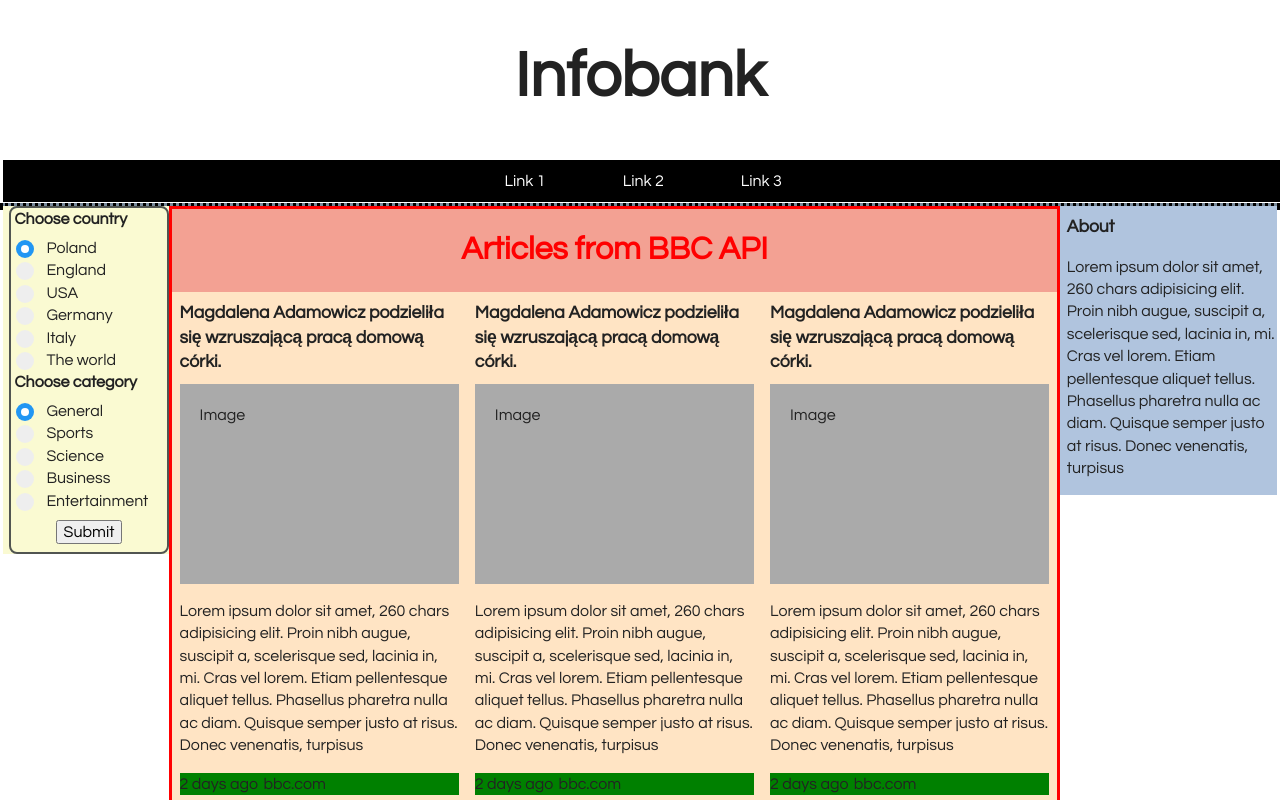
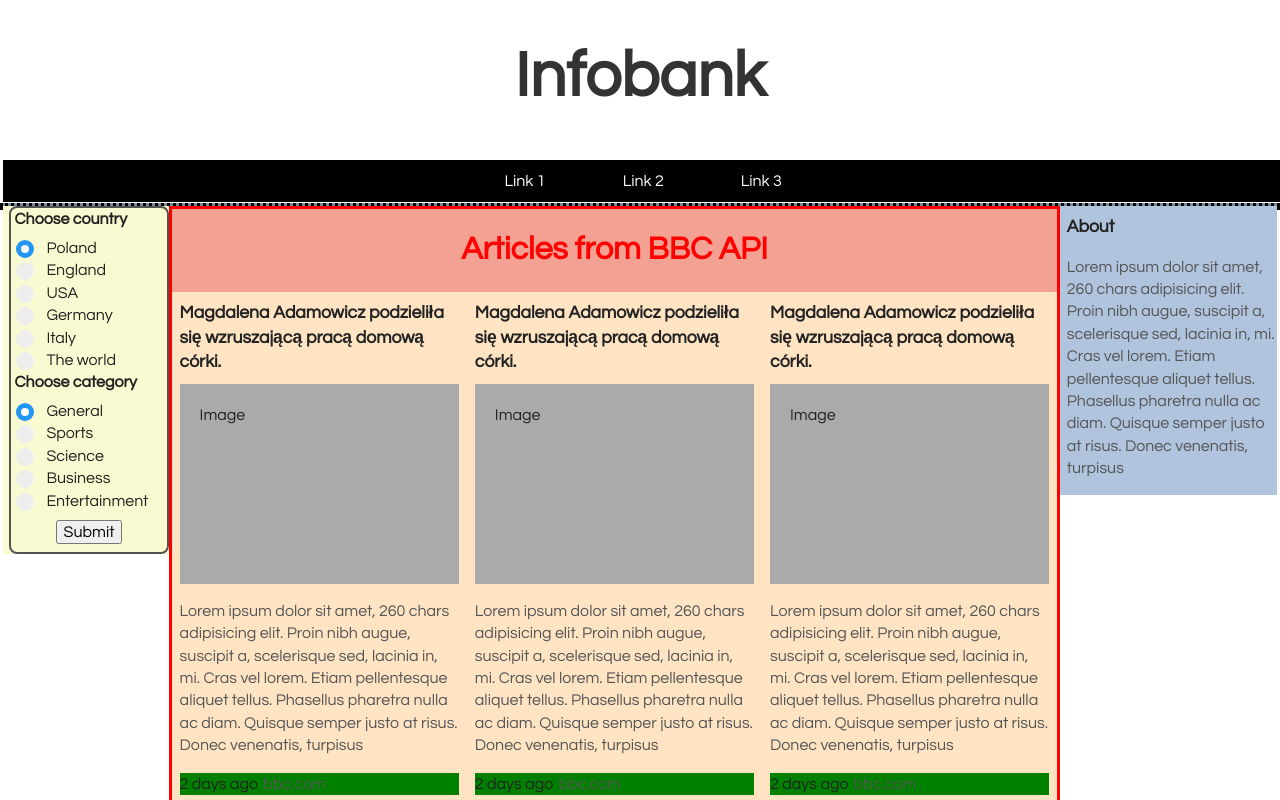
Before and after one commit to darco2018/bbc-news-api-processor, a website: page src/fake/index-from-scratch.html in a window 1280 px wide. Shown: the top 800 px of the page. Drawn offline with Linux system fonts and the light colour scheme.

Commit message:
Modify page contrast

```diff
--- a/src/fake/css-from-scratch.css
+++ b/src/fake/css-from-scratch.css
@@ -112,6 +112,16 @@
 body {
   font-family: "Century Gothic", CenturyGothic, AppleGothic, sans-serif;
 
+}
+
+h1,
+h2,
+strong {
+  color: #333;
+}
+
+p {
+  color: #555;
 }
 
 .banner {
```
